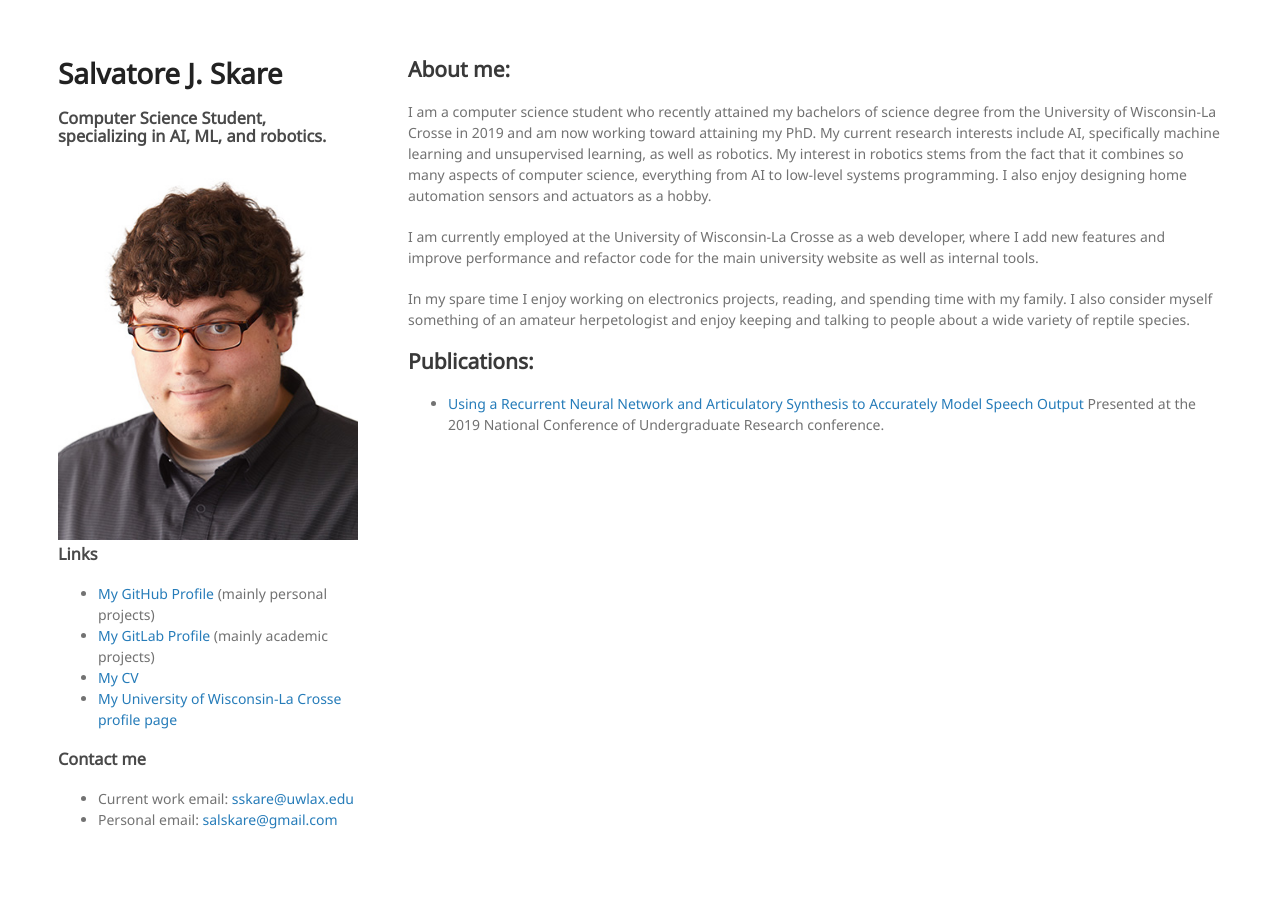
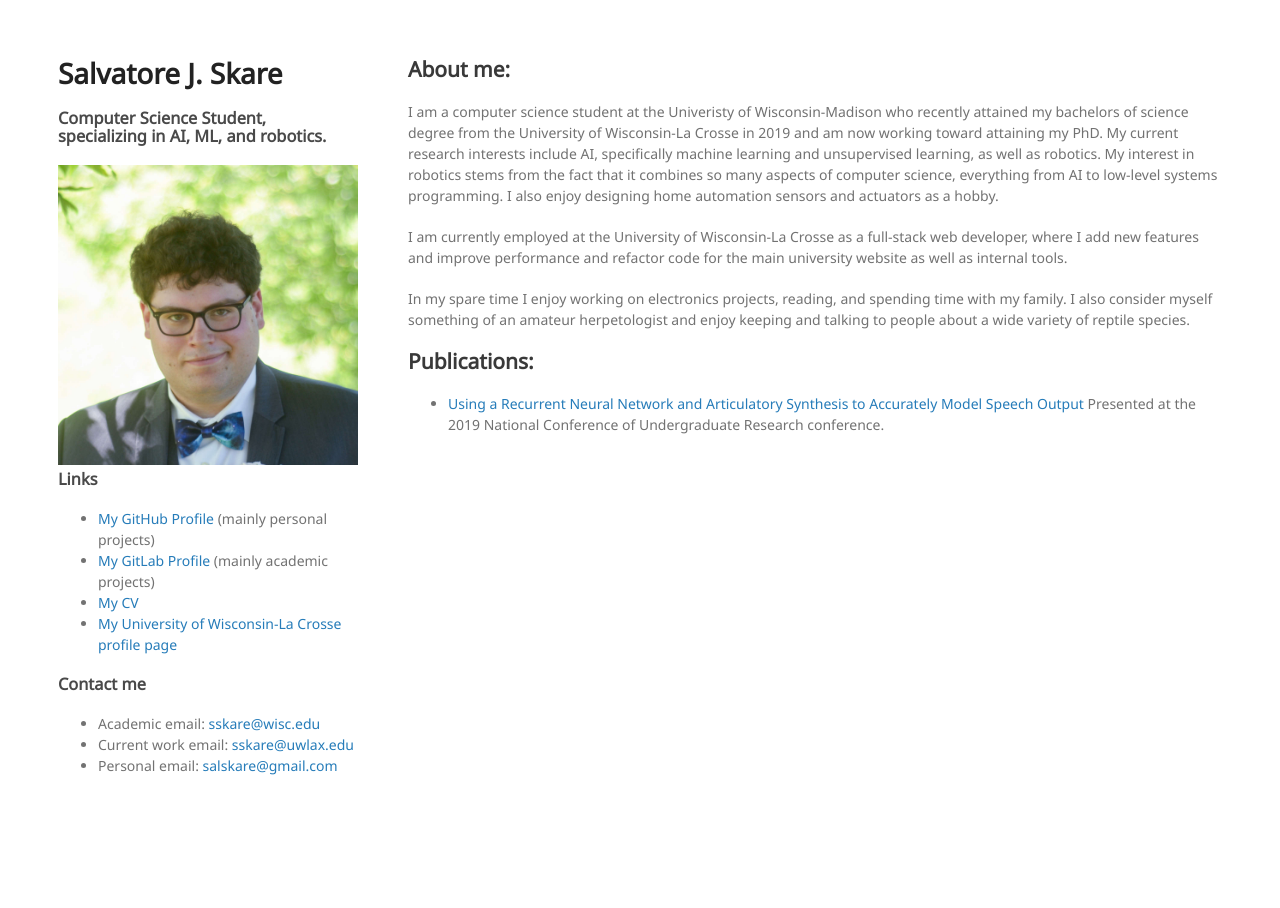
Before and after one commit to saljs/saljs.github.io, a Jekyll site: the page built from index.md, in a window 1280 px wide. Built offline with Jekyll 4.4.1, drawn with Linux system fonts in a browser that asks for light colours.

Commit message:
Updated personal information

```diff
--- a/_layouts/default.html
+++ b/_layouts/default.html
@@ -19,7 +19,7 @@
                 <ul class="links">
                     <li><a href="https://github.com/saljs/">My GitHub Profile</a> (mainly personal projects)</li>
                     <li><a href="https://gitlab.com/saljs/">My GitLab Profile</a> (mainly academic projects)</li>
-                    <li><a href="/files/cv.pdf">My CV</a></li>
+                    <li><a href="/files/Salvatore Skare CV.pdf">My CV</a></li>
                     <li><a href="https://www.uwlax.edu/profile/sskare/">My University of Wisconsin-La Crosse profile page</a></li>
                     {% for page in site.posts %}
                     <li><a href="{{ page.url }}">page.title</a></li>
@@ -27,6 +27,7 @@
                 </ul>
                 <h3>Contact me</h3>
                 <ul class="contact">
+                    <li>Academic email: <a href="mailto:sskare@uwlax.edu">sskare@wisc.edu</a></li>
                     <li>Current work email: <a href="mailto:sskare@uwlax.edu">sskare@uwlax.edu</a></li>
                     <li>Personal email: <a href="mailto:salskare@gmail.com">salskare@gmail.com</a></li>
                 </ul>
--- a/index.md
+++ b/index.md
@@ -5,16 +5,17 @@ description: Personal website for Salvatore Skare, computer science student
 ---
 
 ## About me:
-I am a computer science student who recently attained my bachelors of science
-degree from the University of Wisconsin-La Crosse in 2019 and am now working
-toward attaining my PhD. My current research interests include AI, specifically
-machine learning and unsupervised learning, as well as robotics. My interest in
-robotics stems from the fact that it combines so many aspects of computer
-science, everything from AI to low-level systems programming. I also enjoy
-designing home automation sensors and actuators as a hobby.
+I am a computer science student at the Univeristy of Wisconsin-Madison who
+recently attained my bachelors of science degree from the University of
+Wisconsin-La Crosse in 2019 and am now working toward attaining my PhD. My
+current research interests include AI, specifically machine learning and
+unsupervised learning, as well as robotics. My interest in robotics stems from
+the fact that it combines so many aspects of computer science, everything from
+AI to low-level systems programming. I also enjoy designing home automation
+sensors and actuators as a hobby.
 
-I am currently employed at the University of Wisconsin-La Crosse as a web
-developer, where I add new features and improve performance and refactor
+I am currently employed at the University of Wisconsin-La Crosse as a full-stack
+web developer, where I add new features and improve performance and refactor
 code for the main university website as well as internal tools.
 
 In my spare time I enjoy working on electronics projects, reading, and spending
```
Also changed, not shown: images/profile.jpeg, 2 other files.
